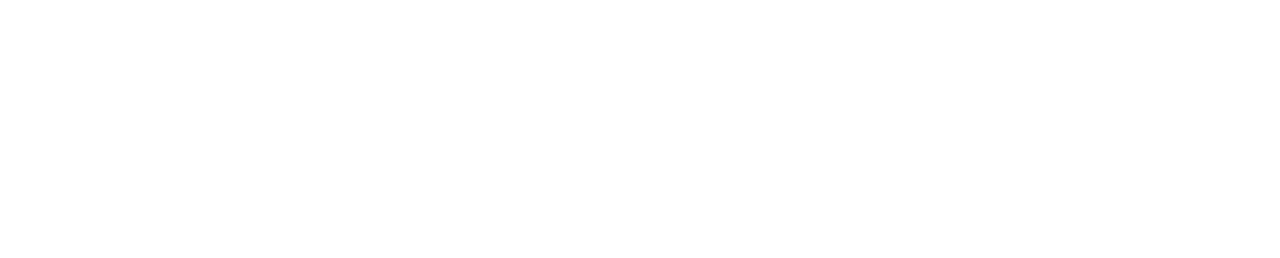
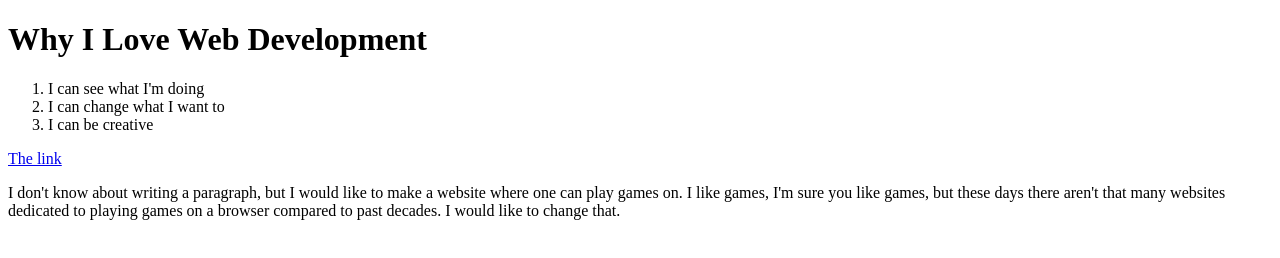
Before and after one commit to zhenvd/Exercise23_Prompt, a plain HTML site: page HTML/index.html in a window 1280 px wide. Drawn offline with Linux system fonts and the light colour scheme.

Commit message:
first commit

```diff
--- a/HTML/index.html
+++ b/HTML/index.html
@@ -5,10 +5,20 @@
     <title></title>
 </head>
 <body>
+
     <!--NOTE, In order to see the CSS folder, you will need to click "Switch between solutions and available views in the Solution Explorer. This will switch to folder view"-->
     <!-- h1 goes here --->
+    <h1>Why I Love Web Development</h1>
     <!-- ol goes here --->
+    <ol>
+        <li>I can see what I'm doing</li>
+        <li>I can change what I want to</li>
+        <li>I can be creative</li>
+    </ol>
     <!-- a goes here --->
+    <a href="E:\Educational\CSharp\Exercise23_Prompt\HTML\index.html">The link</a>
     <!-- p goes here --->
+    <p>I don't know about writing a paragraph, but I would like to make a website where one can play games on. I like games, I'm sure you like games, but these days there aren't that many
+    websites dedicated to playing games on a browser compared to past decades. I would like to change that.</p>
 </body>
 </html>
```
